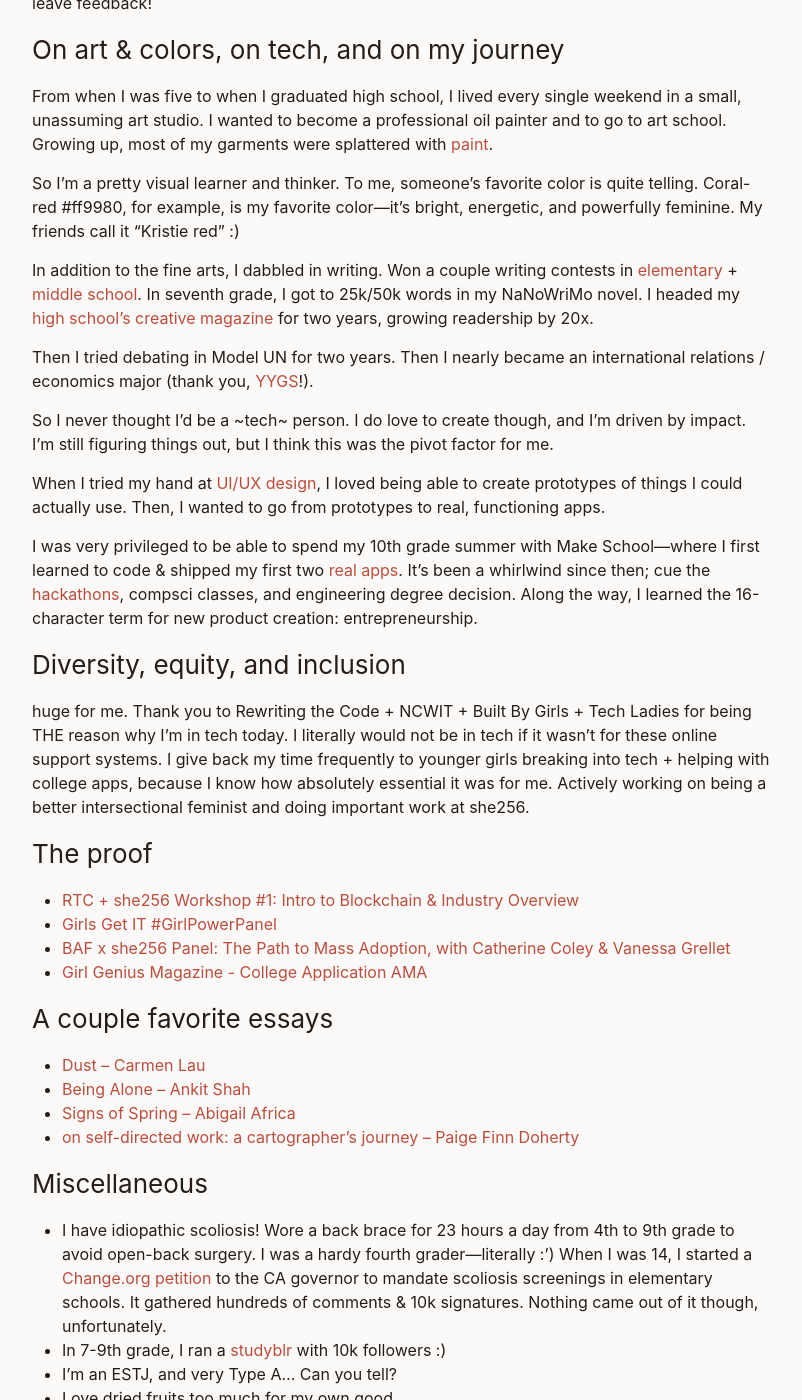
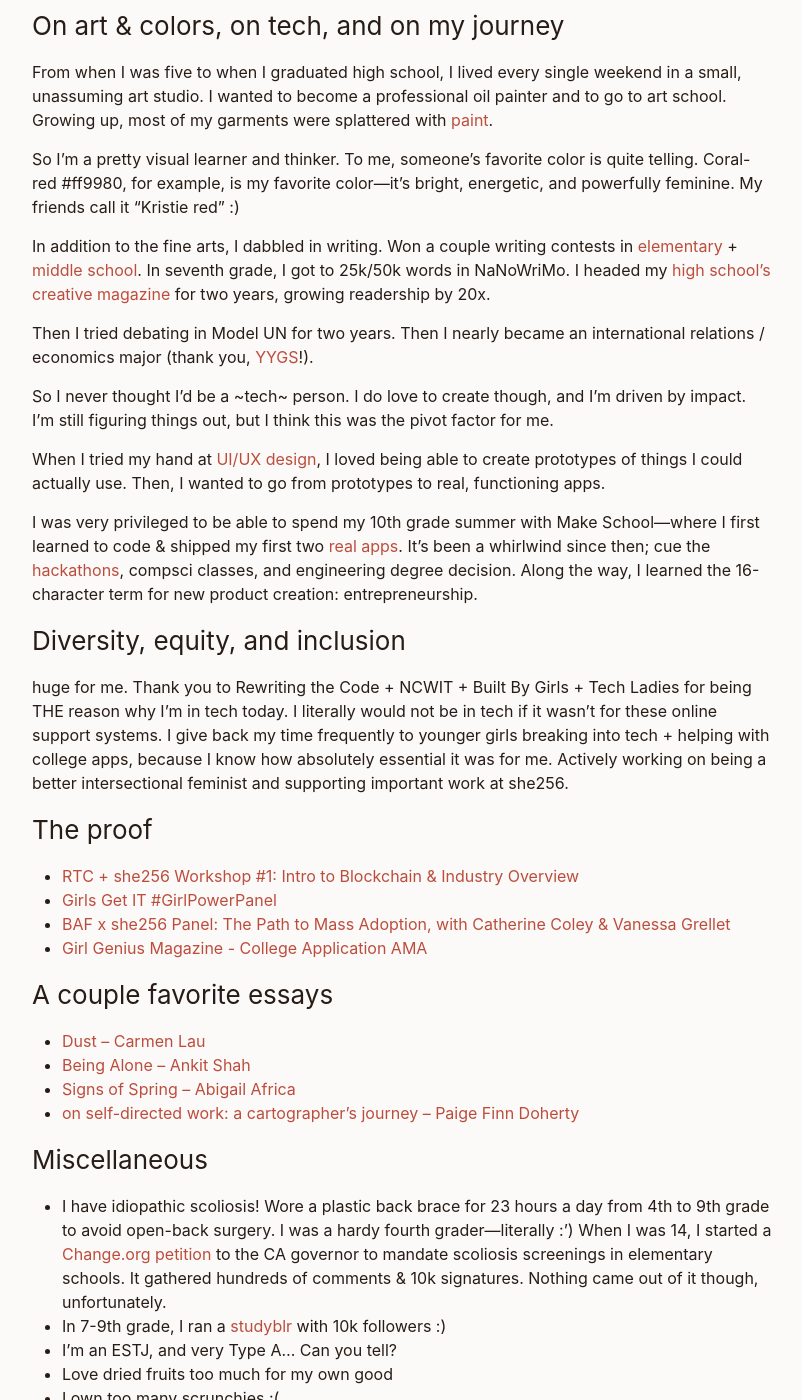
Before and after one commit to kristiehuang/kristiehuang.github.io, a Jekyll site: the page built from more-on-me.markdown, in a window 1280 px wide and 1400 px high, scrolled down 567 px. Shown: the whole window, without its empty margins (238-1040 px from the left). Built offline with Jekyll 4.4.1, drawn with Linux system fonts in a browser that asks for light colours; some of the changed text lies outside the part shown.

Commit message:
Edit MoM

```diff
--- a/more-on-me.markdown
+++ b/more-on-me.markdown
@@ -6,7 +6,7 @@
 
 
 ### Learning in non-private
-Learning (outside of school) has always been a pretty private, siloed experience for me. Trying a new experiment: [learning in "public"](https://www.notion.so/dual-effort-learning-in-public-cc9ff63eabc64d27a3efe45369fccd88)! It's a shared, dual-effort document with one of my loved ones as we explore this alongside one another.
+Learning (outside of school) has always been a pretty private, siloed experience for me. Trying a new experiment: [learning in "public"](https://www.notion.so/dual-effort-learning-in-public-cc9ff63eabc64d27a3efe45369fccd88)!
 
 For now, it's going to be mostly crypto-centric. The intention is to be more authentic and transparent with my progress, and I'm starting by publicizing some of my own messy, non-linear notes. I'm not editing for the public eye, so there's no guarantee for grammar, orderliness, or even correctness.
 
@@ -19,7 +19,7 @@
 
 So I’m a pretty visual learner and thinker. To me, someone’s favorite color is quite telling. Coral-red #ff9980, for example, is my favorite color—it’s bright, energetic, and powerfully feminine. My friends call it “Kristie red” :)
 
-In addition to the fine arts, I dabbled in writing. Won a couple writing contests in [elementary](https://web.archive.org/web/20120415084842/http://www.tuolumne.org/content/article.php/20120410143026414) + [middle](https://web.archive.org/web/20160421063816/http://sanfrancisco.adl.org/news/41827/) [school](https://web.archive.org/web/20170429092315/https://www.mercurynews.com/2015/05/21/palo-alto-student-wins-essay-contest/). In seventh grade, I got to 25k/50k words in my NaNoWriMo novel. I headed my [high school's creative magazine](https://issuu.com/pandorasbox.gunn) for two years, growing readership by 20x.
+In addition to the fine arts, I dabbled in writing. Won a couple writing contests in [elementary](https://web.archive.org/web/20120415084842/http://www.tuolumne.org/content/article.php/20120410143026414) + [middle](https://web.archive.org/web/20160421063816/http://sanfrancisco.adl.org/news/41827/) [school](https://web.archive.org/web/20170429092315/https://www.mercurynews.com/2015/05/21/palo-alto-student-wins-essay-contest/). In seventh grade, I got to 25k/50k words in NaNoWriMo. I headed my [high school's creative magazine](https://issuu.com/pandorasbox.gunn) for two years, growing readership by 20x.
 
 Then I tried debating in Model UN for two years. Then I nearly became an international relations / economics major (thank you, [YYGS](https://globalscholars.yale.edu/international-affairs-globalization)!).
 
@@ -32,7 +32,7 @@
 ### Diversity, equity, and inclusion
 huge for me.
 Thank you to Rewriting the Code + NCWIT + Built By Girls + Tech Ladies for being THE reason why I'm in tech today. I literally would not be in tech if it wasn't for these online support systems. I give back my time frequently to younger girls breaking into tech + helping with college apps, because I know how absolutely essential it was for me.
-Actively working on being a better intersectional feminist and doing important work at she256.
+Actively working on being a better intersectional feminist and supporting important work at she256.
 
 ### The proof
 * [RTC + she256 Workshop #1: Intro to Blockchain & Industry Overview](https://twitter.com/she_256/status/1364439534906171393)
@@ -48,7 +48,7 @@
 
 ### Miscellaneous
 
-* I have idiopathic scoliosis! Wore a back brace for 23 hours a day from 4th to 9th grade to avoid open-back surgery. I was a hardy fourth grader—literally :’) When I was 14, I started a [Change.org petition](https://www.change.org/p/state-of-california-mandate-life-saving-scoliosis-screenings-in-elementary-schools) to the CA governor to mandate scoliosis screenings in elementary schools. It gathered hundreds of comments & 10k signatures. Nothing came out of it though, unfortunately.
+* I have idiopathic scoliosis! Wore a plastic back brace for 23 hours a day from 4th to 9th grade to avoid open-back surgery. I was a hardy fourth grader—literally :’) When I was 14, I started a [Change.org petition](https://www.change.org/p/state-of-california-mandate-life-saving-scoliosis-screenings-in-elementary-schools) to the CA governor to mandate scoliosis screenings in elementary schools. It gathered hundreds of comments & 10k signatures. Nothing came out of it though, unfortunately.
 * In 7-9th grade, I ran a [studyblr](https://studycxlture.tumblr.com/) with 10k followers :)
 * I’m an ESTJ, and very Type A... Can you tell?
 * Love dried fruits too much for my own good
```
